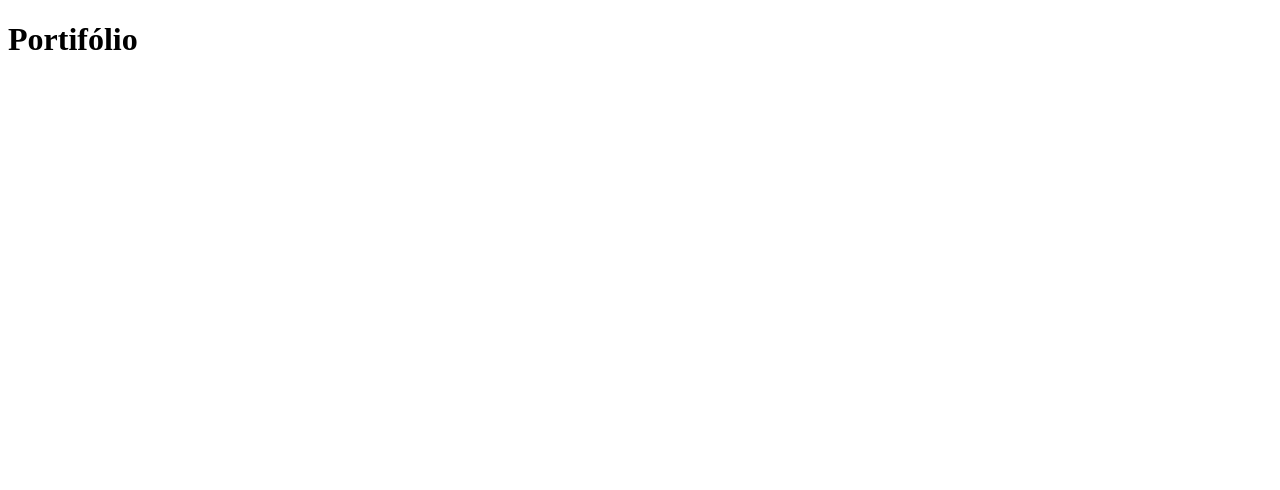
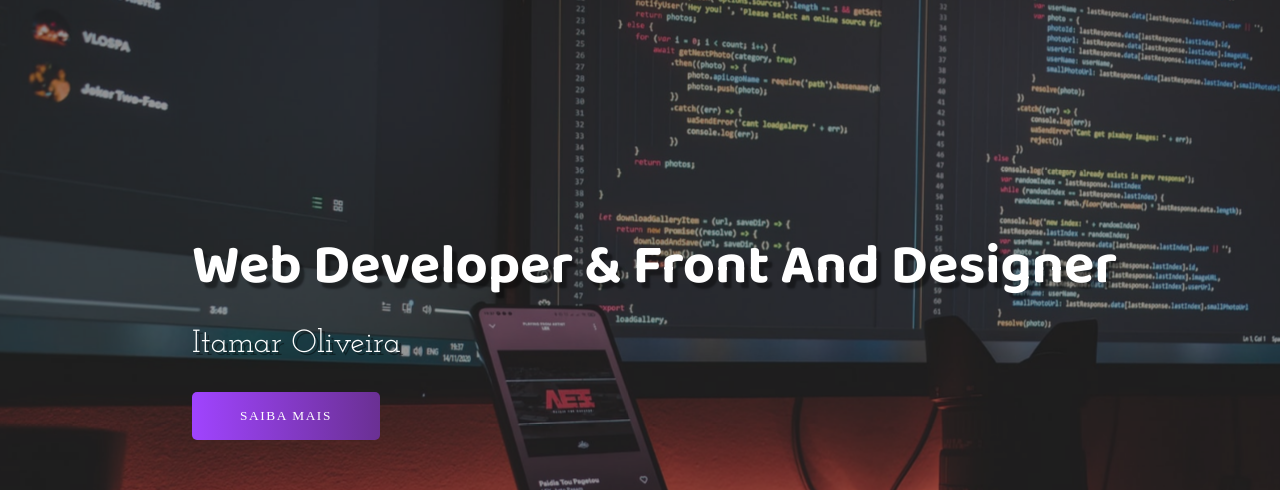
Before and after one commit to itamarso/portifolio, a plain HTML site: page index.html in a window 1280 px wide. Shown: the top 490 px of the page. Drawn offline with Linux system fonts and the light colour scheme.

Commit message:
:package: header

```diff
--- a/index.html
+++ b/index.html
@@ -1,13 +1,29 @@
 <!DOCTYPE html>
 <html lang="pt-br">
+
 <head>
     <meta charset="UTF-8">
     <meta http-equiv="X-UA-Compatible" content="IE=edge">
     <meta name="viewport" content="width=device-width, initial-scale=1.0">
     <link rel="stylesheet" href="style.css">
-    <title>Portifólio</title>
+    <link rel="apple-touch-icon" sizes="180x180" href="imagens/apple-touch-icon.png">
+    <link rel="icon" type="image/png" sizes="32x32" href="imagens/favicon-32x32.png">
+    <link rel="icon" type="image/png" sizes="16x16" href="imagens/favicon-16x16.png">
+    <link rel="manifest" href="/site.webmanifest">
+    <title>Portfólio</title>
 </head>
-<body>
-    <h1>Portifólio</h1>
+    <div class="container">
+        <header>
+            <div class="img-wrapper">
+                <img src="imagens/bg.jpg" alt="">
+            </div>
+            <div class="banner">
+                <h1>Web Developer & Front And Designer</h1>
+                <p>Itamar Oliveira</p>
+                <button>Saiba mais</button>
+            </div>
+        </header>
+    </div>
 </body>
+
 </html>
--- a/style.css
+++ b/style.css
@@ -1,2 +1,94 @@
 @import url('https://fonts.googleapis.com/css2?family=Baloo+Da+2:wght@400;500;600;700&family=Josefin+Slab:ital,wght@0,300;0,400;0,600;0,700;1,300;1,400;1,600&family=Mulish:ital,wght@0,200;0,300;0,400;0,500;1,200;1,300;1,400&display=swap');
 @import url('https://cdnjs.cloudflare.com/ajax/libs/font-awesome/5.15.4/css/all.min.css');
+*{
+    margin: 0;
+    padding: 0;
+}
+
+
+header {
+    width: 100%;
+    height: 100vh;
+    position: relative;
+}
+
+.img-wrapper {
+    width: 100%;
+    height: 100%;
+    overflow: hidden;
+    background-color: rgba(0, 0, 0, 0.8)
+}
+
+.img-wrapper img {
+    width: 100%;
+    height: 100%;
+    object-fit: cover;
+    opacity: 0.5;
+    animation: zoom 25s;
+}
+
+@keyframes zoom {
+    0%{
+        transform: scale(1.3);
+    }
+    100%{
+        transform: scale(1);
+    }
+}
+
+.banner {
+    position: absolute;
+    top: 30%;
+    left: 15%;
+}
+
+.banner h1 {
+    color: #ffffff;
+    font-size: 3.5rem;
+    font-family: "Baloo Da 2", serif;
+    text-shadow: .3rem .4rem 2px rgba(0, 0, 0, .4);
+    line-height: 3.5rem;
+    margin-bottom: 2rem;
+    opacity: 0;
+    animation: moveBanner 1s 0.5s forwards;
+}
+
+.banner p {
+    font-family: "Josefin Slab", serif;
+    color: #fff;
+    font-size: 2rem;
+    text-shadow: .2rem .2rem rgba(0, 0, 0, .4);
+    margin-bottom: 2rem;
+    opacity: 0;
+    animation: moveBanner 1s 0.7s forwards;
+}
+
+.banner button {
+    font-family: "Muli", serif;
+    color: #fff;
+    letter-spacing: .1rem;
+    text-transform: uppercase;
+    background: #6a3093;  /* fallback for old browsers */
+    background: -webkit-linear-gradient(to right, #a044ff, #6a3093);  /* Chrome 10-25, Safari 5.1-6 */
+    background: linear-gradient(to right, #a044ff, #6a3093); /* W3C, IE 10+/ Edge, Firefox 16+, Chrome 26+, Opera 12+, Safari 7+ */
+    padding: 1rem 3rem;
+    border: none;
+    border-radius: 5px;
+    cursor: pointer;
+    opacity: 0;
+    animation: moveBanner 1s 0.9s forwards;
+}
+
+@keyframes moveBanner {
+    0%{
+        transform: translateY(10rem) rotateY(-30deg);
+    }
+    100%{
+        transform: translateY(0) rotateY(0);
+        opacity: 1;
+    }
+}
+
+.banner button:hover {
+    color: #000;
+}
```
Also changed, not shown: imagens/bg.jpg (added), imagens/favicon.ico (deleted), site.webmanifest, 1 other file.
